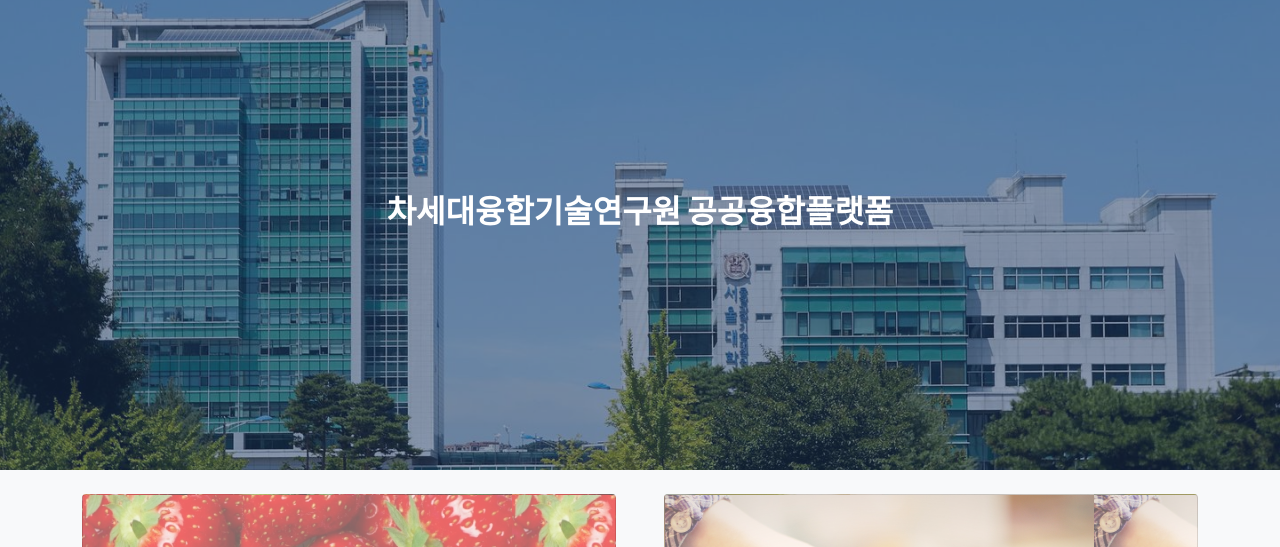
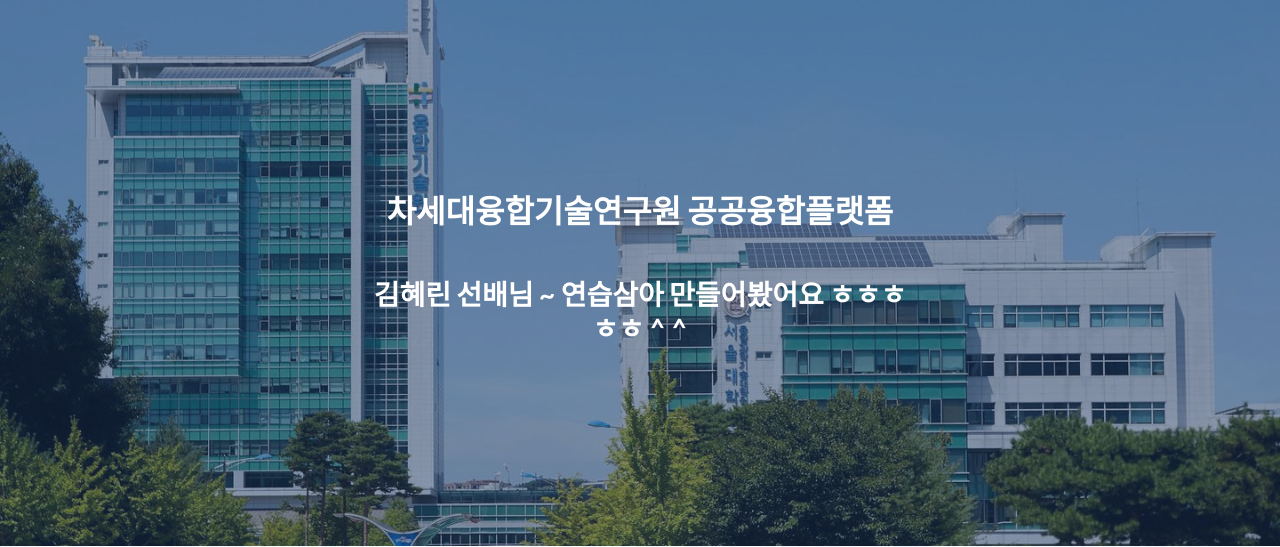
Before and after one commit to Sinijinii/AICT-platform, a Django app: page / in a window 1280 px wide. Shown: the part 76-623 px from the top of the page. Run offline with Django 3.2, Linux system fonts and the light colour scheme; some libraries are stand-ins or nearby versions.

Commit message:
test commit

```diff
--- a/smartfarm_page/templates/index.html
+++ b/smartfarm_page/templates/index.html
@@ -37,6 +37,7 @@
                         <div class="text-center text-white">
                             <!-- Page heading-->
                             <h2 class="mb-5">차세대융합기술연구원 공공융합플랫폼</h2>
+                            <h3> 김혜린 선배님 ~ 연습삼아 만들어봤어요 ㅎㅎㅎㅎㅎ ^ ^ </h3>
                         </div>
                     </div>
                 </div>
```
